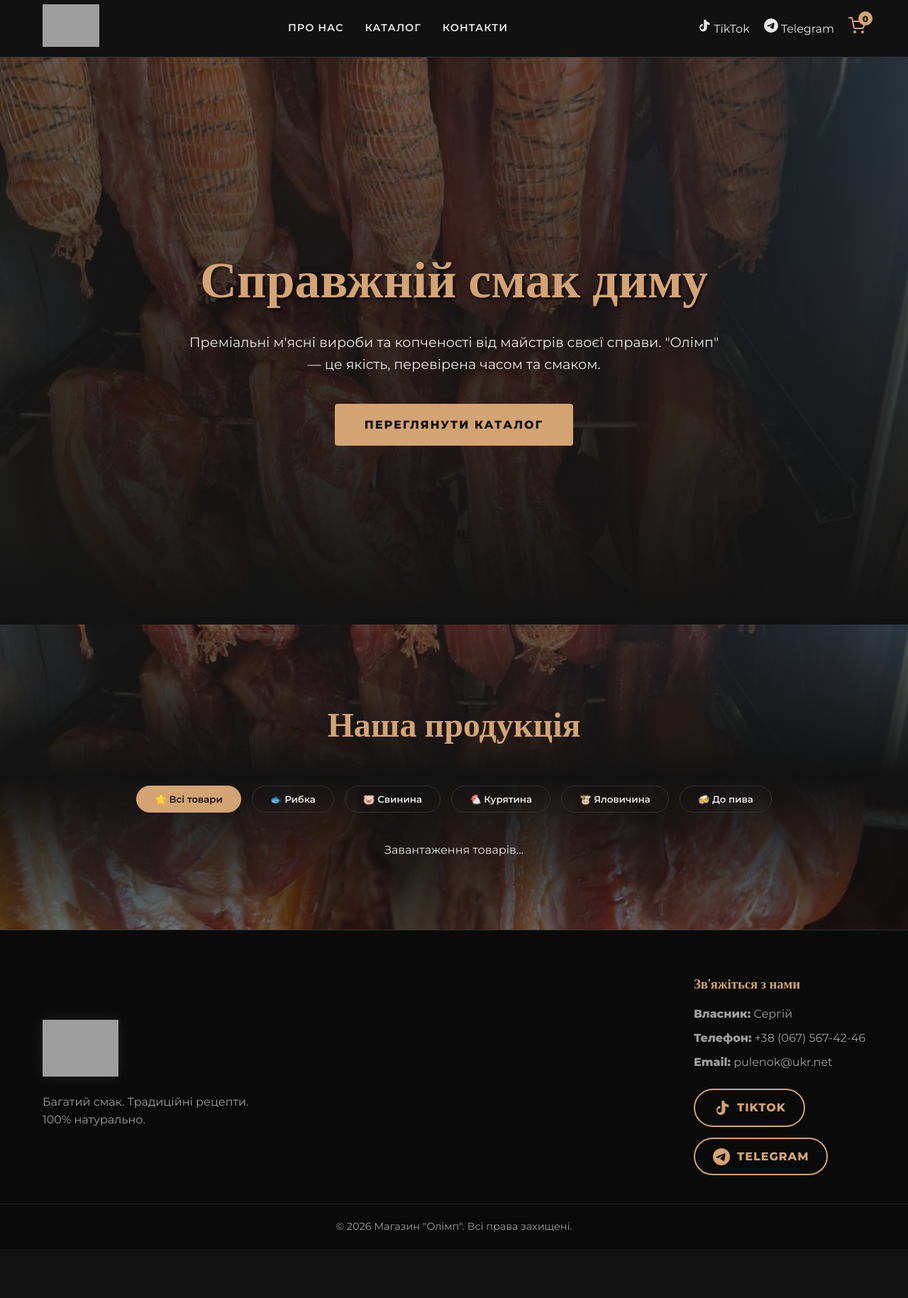
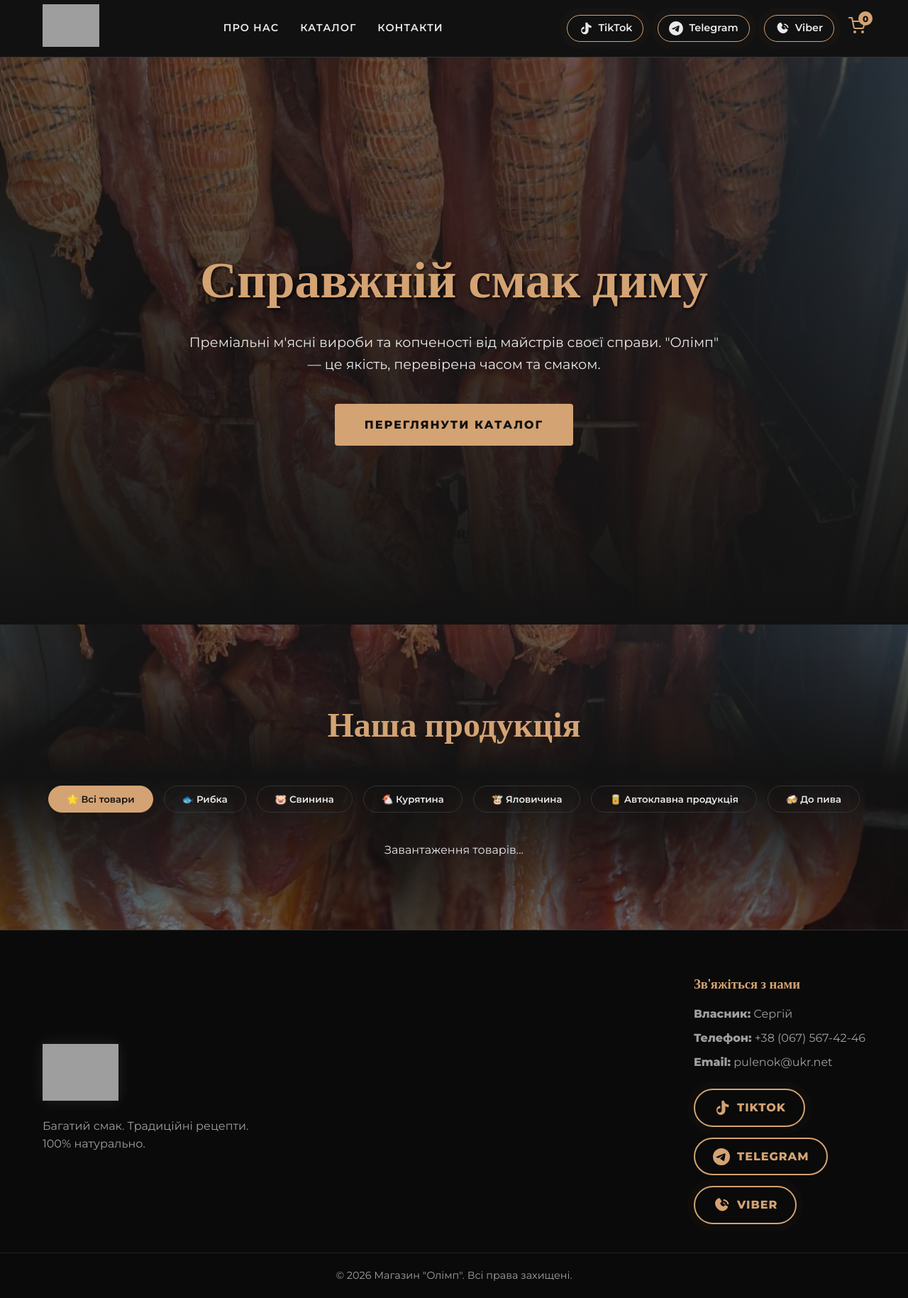
Before and after one commit to layter92-netizen/olimp-store, a plain HTML site: page index.html in a window 1280 px wide. Shown: the whole page at 71% size. Before the commit the page ends 1760 px from the top, so only its background shows below. Drawn offline with nearby package versions, Linux system fonts and the light colour scheme; no server answers; grey boxes are pictures that could not be loaded; a web font is replaced by a local one.

Commit message:
Add files via upload

```diff
--- a/admin.js
+++ b/admin.js
@@ -305,6 +305,7 @@ document.getElementById("migrate-btn").addEventListener("click", async function(
         let unit = 'kg';
 
         if (titleLower.includes('консерва') || titleLower.includes('паштет') || titleLower.includes('тушонка') || titleLower.includes('кілька') || titleLower.includes('намазка')) unit = 'pcs';
+        if (titleLower.includes('консерва') || titleLower.includes('паштет') || titleLower.includes('тушонка') || titleLower.includes('кілька')) categories.push('autoclave');
         if (titleLower.includes('барабуля') || titleLower.includes('вомер') || titleLower.includes('дорадо') || titleLower.includes('мойва') || titleLower.includes('окунь') || titleLower.includes('сайра') || titleLower.includes('скумбрія') || titleLower.includes('ставрида') || titleLower.includes('кілька') || titleLower.includes('салака') || titleLower.includes('рибний')) categories.push('fish');
         if (titleLower.includes('биток') || titleLower.includes('вирізка') || titleLower.includes('вуха') || titleLower.includes('ковбаса') || titleLower.includes('ошийок') || titleLower.includes('підчеревина') || titleLower.includes('ребро') || titleLower.includes('рулет') || titleLower.includes('намазка з сала') || titleLower.includes('кабаноси') || titleLower.includes('печінковий')) categories.push('pork');
         if (titleLower.includes('гомілки') || titleLower.includes('куряча') || titleLower.includes('куряче') || titleLower.includes('курячі') || titleLower.includes('перепілка') || titleLower.includes('стегно') || titleLower.includes('серце') || titleLower.includes('крило')) categories.push('chicken');
--- a/index.html
+++ b/index.html
@@ -37,6 +37,12 @@
                     </svg>
                     <span>Telegram</span>
                 </a>
+                <a href="https://invite.viber.com/?g2=AQB1ZLdaEJnmi1RvqlBfOAKzn2ZPwexirM5mxNIV1fwe3vBY5asU3u6PaSn9qs9J" target="_blank" class="btn-social-header" aria-label="Viber">
+                    <svg width="20" height="20" viewBox="0 0 24 24" fill="currentColor" xmlns="http://www.w3.org/2000/svg">
+                        <path d="M22.052 15.01c-.11-.41-.715-1.01-1.41-1.31L18.14 12.3c-.69-.3-1.41-.11-1.81.4l-.8 1c-.1.1-.3.2-.5.2-2.31 0-4.63-2.31-4.63-4.63 0-.2.1-.4.2-.5l1-.8a1.275 1.275 0 0 0 .4-1.81l-1.4-2.5c-.3-.71-.895-1.31-1.295-1.41a2.152 2.152 0 0 0-1.808.2c-.8.5-4.425 2.812-4.425 7.14 0 4.83 4.628 10.865 10.363 10.865 4.332 0 6.645-3.623 7.145-4.425a2.03 2.03 0 0 0 .2-1.808l.142-.242zM15.422 6.096c2.414.28 4.39 2.053 4.887 4.394a1.002 1.002 0 0 0 1.956-.412c-.676-3.18-3.376-5.643-6.6-6.012a1.002 1.002 0 1 0-.243 1.99s0 .04.04.04zM14.538 9.388c.957.108 1.83 1.013 2.012 1.948a.5.5 0 0 0 .978-.184c-.26-1.36-1.436-2.541-2.825-2.7a.5.5 0 1 0-.165.936z"/>
+                    </svg>
+                    <span>Viber</span>
+                </a>
                 <div class="cart-icon">
                     <svg width="24" height="24" viewBox="0 0 24 24" fill="none" stroke="currentColor" stroke-width="2"
                         stroke-linecap="round" stroke-linejoin="round">
@@ -69,6 +75,7 @@
                 <button class="filter-btn" data-filter="pork">🐷 Свинина</button>
                 <button class="filter-btn" data-filter="chicken">🐔 Курятина</button>
                 <button class="filter-btn" data-filter="beef">🐮 Яловичина</button>
+                <button class="filter-btn" data-filter="autoclave">🥫 Автоклавна продукція</button>
                 <button class="filter-btn" data-filter="beer">🍻 До пива</button>
             </div>
             <div id="product-grid" class="product-grid">
@@ -102,6 +109,12 @@
                             <path d="M11.944 0A12 12 0 0 0 0 12a12 12 0 0 0 12 12 12 12 0 0 0 12-12A12 12 0 0 0 12 0a12 12 0 0 0-.056 0zm4.962 7.224c.1-.002.321.023.465.14a.506.506 0 0 1 .171.325c.016.093.036.306.02.472-.18 1.898-.962 6.502-1.36 8.627-.168.9-.499 1.201-.82 1.233-.696.065-1.225-.46-1.9-.902-1.056-.693-1.653-1.124-2.678-1.8-1.185-.78-.417-1.21.258-1.91.177-.184 3.247-2.977 3.307-3.23.007-.032.014-.15-.056-.212s-.174-.041-.249-.024c-.106.024-1.793 1.14-5.061 3.345-.48.33-.913.49-1.302.48-.428-.008-1.252-.241-1.865-.44-.752-.245-1.349-.374-1.297-.789.027-.216.325-.437.896-.665 3.498-1.524 5.83-2.529 6.998-3.014 3.332-1.386 4.025-1.627 4.476-1.635z"/>
                         </svg>
                         Telegram
+                    </a>
+                    <a href="https://invite.viber.com/?g2=AQB1ZLdaEJnmi1RvqlBfOAKzn2ZPwexirM5mxNIV1fwe3vBY5asU3u6PaSn9qs9J" target="_blank" class="btn-social-footer">
+                        <svg width="24" height="24" viewBox="0 0 24 24" fill="currentColor" xmlns="http://www.w3.org/2000/svg">
+                            <path d="M22.052 15.01c-.11-.41-.715-1.01-1.41-1.31L18.14 12.3c-.69-.3-1.41-.11-1.81.4l-.8 1c-.1.1-.3.2-.5.2-2.31 0-4.63-2.31-4.63-4.63 0-.2.1-.4.2-.5l1-.8a1.275 1.275 0 0 0 .4-1.81l-1.4-2.5c-.3-.71-.895-1.31-1.295-1.41a2.152 2.152 0 0 0-1.808.2c-.8.5-4.425 2.812-4.425 7.14 0 4.83 4.628 10.865 10.363 10.865 4.332 0 6.645-3.623 7.145-4.425a2.03 2.03 0 0 0 .2-1.808l.142-.242zM15.422 6.096c2.414.28 4.39 2.053 4.887 4.394a1.002 1.002 0 0 0 1.956-.412c-.676-3.18-3.376-5.643-6.6-6.012a1.002 1.002 0 1 0-.243 1.99s0 .04.04.04zM14.538 9.388c.957.108 1.83 1.013 2.012 1.948a.5.5 0 0 0 .978-.184c-.26-1.36-1.436-2.541-2.825-2.7a.5.5 0 1 0-.165.936z"/>
+                        </svg>
+                        Viber
                     </a>
                 </div>
             </div>
--- a/style.css
+++ b/style.css
@@ -92,7 +92,7 @@ a {
     transform: scale(1.1);
 }
 
-.btn-tiktok-header {
+.btn-social-header {
     display: flex;
     align-items: center;
     gap: 8px;
@@ -104,16 +104,16 @@ a {
     font-weight: 600;
     font-size: 0.9rem;
     transition: all 0.3s;
-    animation: pulseTiktok 2s infinite;
+    animation: pulseSocial 2s infinite;
 }
 
-.btn-tiktok-header:hover {
+.btn-social-header:hover {
     background: var(--accent-gold);
     color: var(--bg-dark);
     transform: scale(1.05);
 }
 
-@keyframes pulseTiktok {
+@keyframes pulseSocial {
     0% { box-shadow: 0 0 0 0 rgba(212, 163, 115, 0.4); }
     70% { box-shadow: 0 0 0 10px rgba(212, 163, 115, 0); }
     100% { box-shadow: 0 0 0 0 rgba(212, 163, 115, 0); }
```
Also changed, not shown: admin.html (+1 -0 lines).
